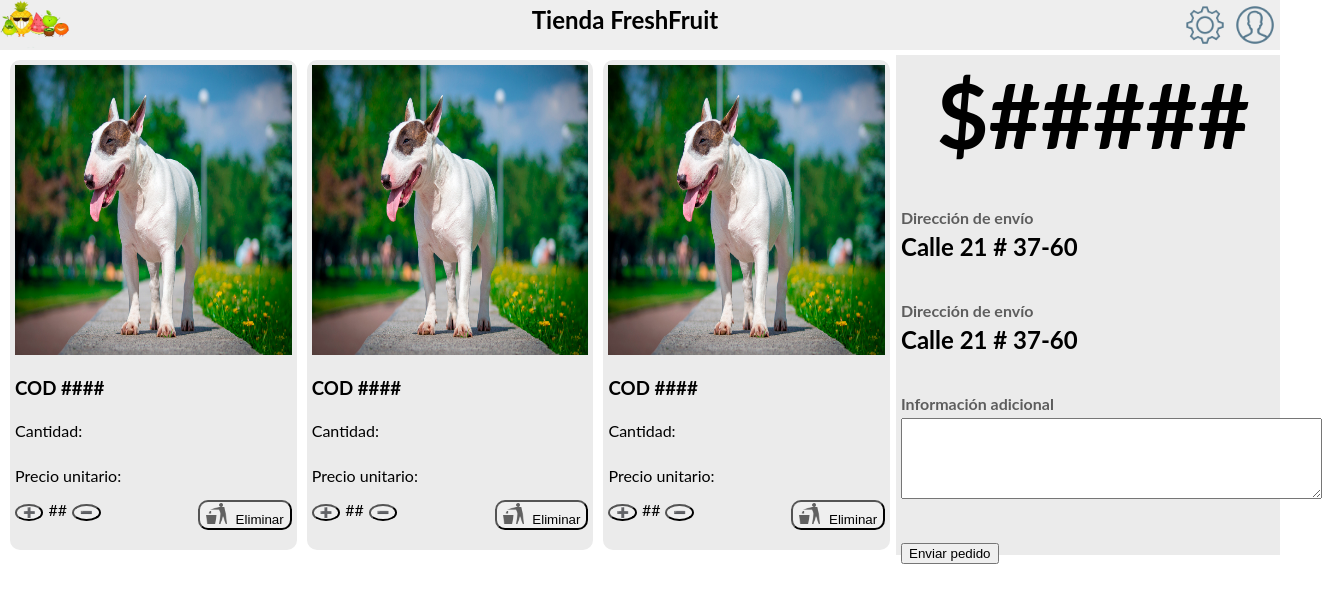
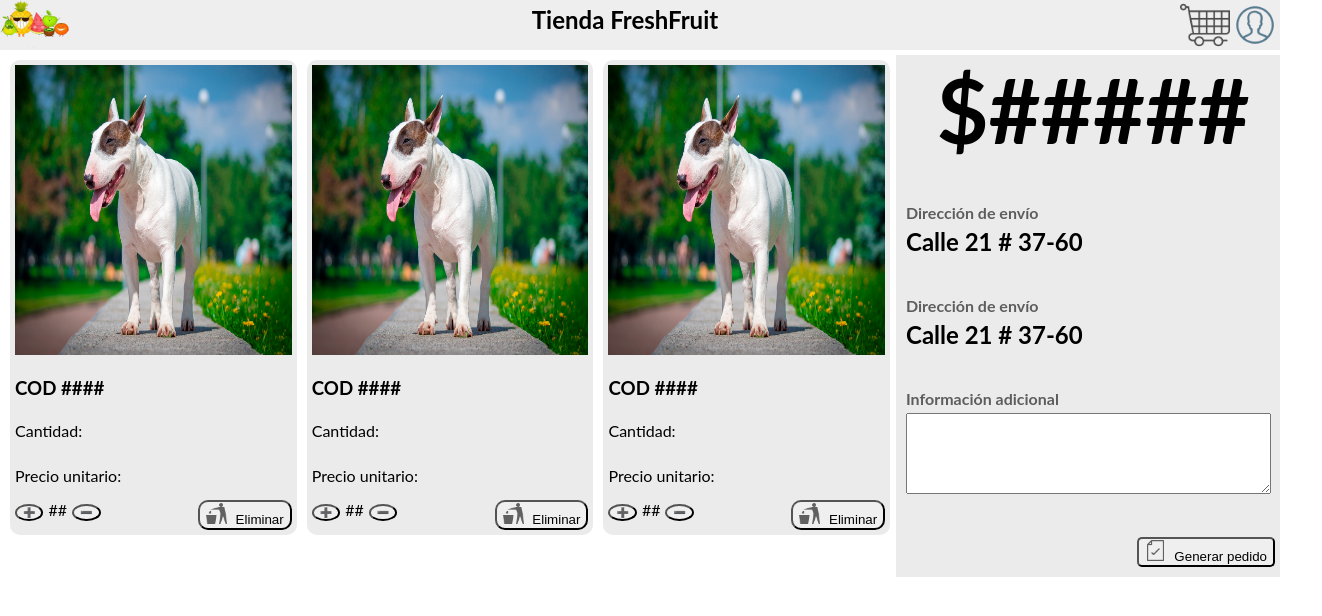
Before and after one commit to JulioMaragnas/freshFruit, a React (Create React App) app: page /shoppingCart in a window 1280 px wide. Shown: the top 616 px of the page, 1322 px wide, since content can reach past the window. Built offline with nearby package versions, Linux system fonts and the light colour scheme.

Commit message:
Se terminan los disenos del carrito y se agrega la logica para listar los productos

```diff
--- a/src/Shared/Container/Container.jsx
+++ b/src/Shared/Container/Container.jsx
@@ -1,25 +1,28 @@
-import React from "react";
+import React, { useState, useEffect } from "react";
 import "./Container.css";
 import { Router } from "react-router-dom";
 import Banner from "../Banner/Banner";
 import CardProduct from "../../Shopping/CardProduct/CardProduct";
 import Goals from "../../Shopping/Goals/Goals";
+import { returnProducts } from "../../mocks";
 
 function Container(props) {
+  const [listProducts, setListProducts] = useState([]);
+
+  useEffect( async ()=>{
+    const products = await returnProducts(null)
+    setListProducts(products)
+  },[])
+
   return (
     <div className="container">
       <section className="container_banner">
         <Banner></Banner>
       </section>
       <section className="container_products">
-        <CardProduct></CardProduct>
-        <CardProduct></CardProduct>
-        <CardProduct></CardProduct>
-        <CardProduct></CardProduct>
-        <CardProduct></CardProduct>
-        <CardProduct></CardProduct>
-        <CardProduct></CardProduct>
-        <CardProduct></CardProduct>
+        {
+          listProducts.map(product => (<CardProduct product={product} />))
+        }
       </section>
       <section className="container_goals">
         <Goals></Goals>
--- a/src/Shared/Navbar/Navbar.jsx
+++ b/src/Shared/Navbar/Navbar.jsx
@@ -1,8 +1,9 @@
 import React from 'react'
 import logo from '../../Assets/logoFFS.png'
 import user from '../../Assets/userFFS.png'
-import settings from '../../Assets/settingsFFS.png'
+import carIcon from '../../Assets/carIcon.png'
 import './Navbar.css'
+import { Link } from "react-router-dom";
 
 function Navbar (props) {
     return(
@@ -13,10 +14,12 @@ function Navbar (props) {
             <div className="navbar_container navbar_container--center">
                 <h1 className="navbar_title"> Tienda FreshFruit </h1>
             </div>
-            <div className="navbar_container navbar_container--right">
-                <img className="navbar_img--header" src={settings} alt="" />
-                <img className="navbar_img--header" src={user} alt="" />
-            </div>
+            <Link to="shoppingCart">
+                <div className="navbar_container navbar_container--right">
+                    <img className="navbar_img--header" src={carIcon} alt="" />
+                    <img className="navbar_img--header" src={user} alt="" />
+                </div>
+            </Link>
         </nav>
     )
 }
--- a/src/Shopping/CardProduct/CardProduct.jsx
+++ b/src/Shopping/CardProduct/CardProduct.jsx
@@ -4,18 +4,31 @@ import imageReference from '../../Assets/imageReference.png'
 import carIcon from '../../Assets/carIcon.png';
 import infoIcon from '../../Assets/infoIcon.png'
 
-function CardProduct (props) {
+function CardProduct ({product}) {
+
+    const handleCart = ()=>{
+        debugger;
+        let cart = sessionStorage.getItem('cardProduct') ? JSON.parse(sessionStorage.getItem('cardProduct')) : [] ;
+        cart = !cart.length ? [...cart, {...product, cantidad: 1}] : cart  ;
+        cart = cart.reduce((src, p)=>{
+            p.cantidad = p.id === product.id ? p.cantidad + 1 : p.cantidad;
+            return [...src, p]
+        }, []);
+        sessionStorage.setItem('cardProduct', JSON.stringify(cart))
+
+    }
+
     return(
         <section className="card-product">
              <img className="card-product_image--full" src={imageReference} alt="" />
-             <h3 className="card-product_code">COD #####</h3>
-             <p>Lorem ipsum dolor sit amet, elit, sed do eiusmod tempor Lorem ipsum dolor sit amet, elit, sed do eiusmod tempor</p>
+             <h3 className="card-product_code">COD {product.id}</h3>
+             <p>{product.descripcion}</p>
              <div className="card-product_button-container">
                  <button className="card-product_button--info card-product_button--center card-product_button--style">
                     <img className="card-product_icon" src={infoIcon} alt="" />
                     <span className="card-product_button--title">Informaci&oacute;n</span>
                 </button>
-                <button className="card-product_button--add card-product_button--style">
+                <button className="card-product_button--add card-product_button--style" onClick={handleCart}>
                     <img className="card-product_icon" src={carIcon} alt="" />
                     <span className="card-product_button--title">Agregar</span>
                 </button>
--- a/src/ShoppingCart/CardBilliing/CardBilling.css
+++ b/src/ShoppingCart/CardBilliing/CardBilling.css
@@ -1,7 +1,13 @@
 .card-billing{
     width: 100%;
-    height: 100vh;
-    padding: 5px;
+    padding:0 0 10px 10px;
+}
+
+.card-billing_button-container{
+    width: calc(100% - 15px);
+    display: flex;
+    flex-direction: row;
+    justify-content: flex-end;
 }
 
 .card-billing_label{
@@ -18,7 +24,21 @@
     font-size: 90px;
     text-align: center;
     margin: 0 0 40px;
+    width: calc(100% - 10px);
 }
 
-.card-biling_additional-info{
+.card-billing_additional-info{
+    width: calc(100% - 25px);
 }
+
+.card-billing_send{
+    border-radius: 5px;
+    cursor: pointer;
+}
+
+.card-billing-send_icon{
+    width: 21px;
+    height: 21px;
+    margin-right: 5px;
+    opacity: 60%;
+}
--- a/src/ShoppingCart/CardBilliing/CardBilling.jsx
+++ b/src/ShoppingCart/CardBilliing/CardBilling.jsx
@@ -1,5 +1,6 @@
 import React from "react";
-import './CardBilling.css'
+import './CardBilling.css';
+import sendIcon from '../../Assets/sendIcon.png';
 
 function CardBilling() {
 	return(
@@ -12,7 +13,12 @@ function CardBilling() {
 				<h2 className="card-billing_name"> Calle 21 # 37-60 </h2>
 				<h4 className="card-billing_label"> Informaci&oacute;n adicional </h4>
 				<textarea className="card-billing_additional-info" name="" id="" cols="50" rows="5"></textarea>
-				<button className="card-billing_send">Enviar pedido</button>
+				<div className="card-billing_button-container">
+					<button className="card-billing_send">
+						<img className="card-billing-send_icon" src={sendIcon} alt="send" />
+	                    <span> Generar pedido </span>
+					</button>
+				</div>
 			</section>
 		</div>
 	)
--- a/src/ShoppingCart/ShoppingCartContainer.css
+++ b/src/ShoppingCart/ShoppingCartContainer.css
@@ -2,7 +2,6 @@
     width: 100%;
     display: flex;
     flex-direction: row;
-    height: 500px;
     margin-top: 5px;
 }
 
@@ -18,5 +17,6 @@
 .shopping-container_billing{
     width: 30%;
     height: 100%;
+    overflow: hidden;
     background-color: #EBEBEB;
 }
--- a/src/ShoppingCart/ShoppingCartContainer.jsx
+++ b/src/ShoppingCart/ShoppingCartContainer.jsx
@@ -12,7 +12,7 @@ function ShoppingCartContainer (params) {
           <CardProductBuy />
         </div>
         <div className="shopping-container_billing">
-        <CardBilling />
+          <CardBilling />
         </div>
       </section>
     )
--- /dev/null
+++ b/src/mocks.js
@@ -0,0 +1,82 @@
+async function returnProducts(param) {
+  return [
+    {
+      id: 1,
+      nombre: "Papaya",
+      descripcion: "pulpa de papaya",
+      imagen: null,
+      precio: 8000,
+      valorproduccionunitario: 5650,
+    },
+    {
+      id: 2,
+      nombre: "banano",
+      descripcion: "pulpa de banano",
+      imagen: null,
+      precio: 8000,
+      valorproduccionunitario: 5650,
+    },
+    {
+      id: 3,
+      nombre: "mora",
+      descripcion: "pulpa de mora",
+      imagen: null,
+      precio: 8000,
+      valorproduccionunitario: 5650,
+    },
+    {
+      id: 3,
+      nombre: "kiwi",
+      descripcion: "pulpa de kiwi",
+      imagen: null,
+      precio: 8000,
+      valorproduccionunitario: 5650,
+    },
+    {
+      id: 5,
+      nombre: "uva",
+      descripcion: "pulpa de uva",
+      imagen: null,
+      precio: 8000,
+      valorproduccionunitario: 5650,
+    },
+    {
+      id: 6,
+      nombre: "fresa",
+      descripcion: "pulpa de fresa",
+      imagen: null,
+      precio: 8000,
+      valorproduccionunitario: 5650,
+    },
+    {
+      id: 7,
+      nombre: "guanabana",
+      descripcion: "pulpa de guanabana",
+      imagen: null,
+      precio: 8000,
+      valorproduccionunitario: 5650,
+    },
+    {
+      id: 8,
+      nombre: "manzana",
+      descripcion: "pulpa de manzana",
+      imagen: null,
+      precio: 8000,
+      valorproduccionunitario: 5650,
+    },
+    {
+      id: 9,
+      nombre: "taca taca",
+      descripcion: "pulpa de taca taca",
+      imagen: null,
+      precio: 8000,
+      valorproduccionunitario: 5650,
+    },
+
+  ];
+}
+
+
+export {
+  returnProducts
+}
```
Also changed, not shown: src/Assets/sendIcon.png (added).
